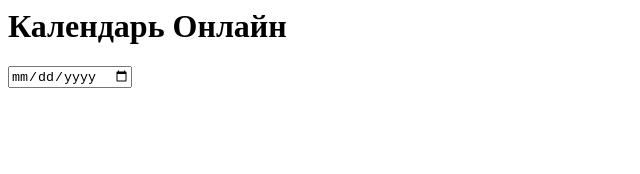
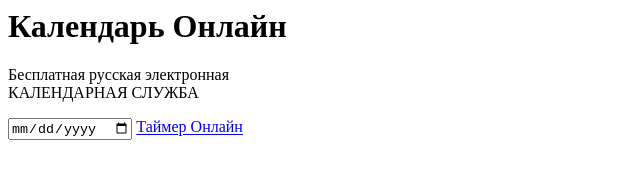
Before and after one commit to SeogleRu/kalendar-online, a plain HTML site: page index.html in a window 1280 px wide. Shown: the whole page, without its empty margins (0-640 px from the left). Drawn offline with Linux system fonts and the light colour scheme.

Commit message:
Update index.html

```diff
--- a/index.html
+++ b/index.html
@@ -1,2 +1,5 @@
 <h1>Календарь Онлайн</h1>
+<p>Бесплатная русская электронная<br>
+  КАЛЕНДАРНАЯ СЛУЖБА</p>
 <input type="date">
+<a href="timer-online.html">Таймер Онлайн</a>
```
